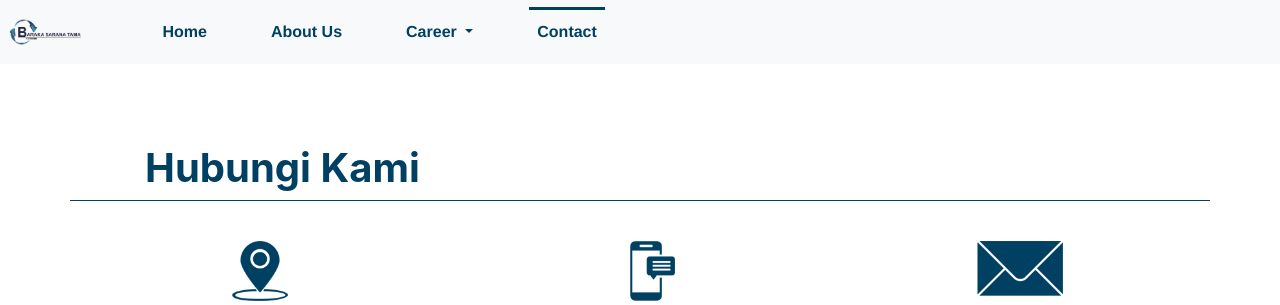
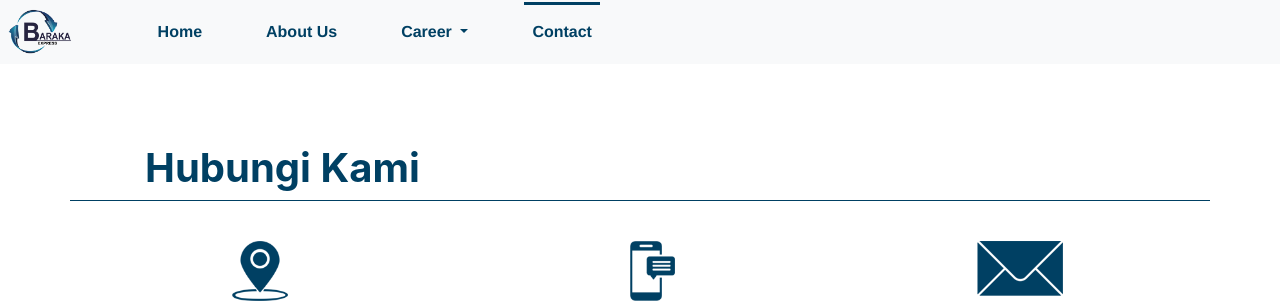
Before and after one commit to aditbro/baraka, a Django app: page /contact/ in a window 1280 px wide. Shown: the top 305 px of the page. Run offline with Django 3.2, Linux system fonts and the light colour scheme; some libraries are stand-ins or nearby versions.

Commit message:
changed logo

```diff
--- a/baraka/settings.py
+++ b/baraka/settings.py
@@ -125,7 +125,7 @@ STATICFILES_DIRS = [
     os.path.join(BASE_DIR, "static")
 ]
 
-STATIC_ROOT = os.path.join(BASE_DIR, "static")
+# STATIC_ROOT = os.path.join(BASE_DIR, "static")
 
 DJRICHTEXTFIELD_CONFIG = {
     'js': ['//tinymce.cachefly.net/4.1/tinymce.min.js'],
--- a/static/css/navbar.css
+++ b/static/css/navbar.css
@@ -40,7 +40,7 @@
 
   .navbar-light .navbar-nav .active a::before {
     border-top: 3px solid #004063;
-    top: -5px;
+    top: -10px;
     content: " ";
     left: 0;
     position: absolute;
--- a/website/templates/website/about_us.html
+++ b/website/templates/website/about_us.html
@@ -17,13 +17,13 @@
     </ol>
     <div class="carousel-inner">
       <div class="carousel-item active">
-        <img class="d-block w-100 slideshow-img" src="{% static 'img/banner_diandalkan.png' %}" alt="First slide">
+        <img class="d-block w-100 slideshow-img" src="{% static 'img/banner_diandalkan.png' %}" alt="baraka">
       </div>
       <div class="carousel-item">
-        <img class="d-block w-100 slideshow-img" src="{% static 'img/banner_waktu.png' %}" alt="Second slide">
+        <img class="d-block w-100 slideshow-img" src="{% static 'img/banner_waktu.png' %}" alt="baraka">
       </div>
       <div class="carousel-item">
-        <img class="d-block w-100 slideshow-img" src="{% static 'img/banner_mutu.png' %}" alt="Second slide">
+        <img class="d-block w-100 slideshow-img" src="{% static 'img/banner_mutu.png' %}" alt="baraka">
       </div>
     </div>
     <a class="carousel-control-prev" href="#mainpage-slideshow" role="button" data-slide="prev">
--- a/website/templates/website/mainpage.html
+++ b/website/templates/website/mainpage.html
@@ -17,10 +17,10 @@
     </ol>
     <div class="carousel-inner">
       <div class="carousel-item active">
-        <img class="d-block w-100 slideshow-img" src="{% static 'img/banner1.jpg' %}" alt="First slide">
+        <img class="d-block w-100 slideshow-img" src="{% static 'img/banner1.jpg' %}" alt="baraka">
       </div>
       <div class="carousel-item">
-        <img class="d-block w-100 slideshow-img" src="{% static 'img/banner2.jpg' %}" alt="Second slide">
+        <img class="d-block w-100 slideshow-img" src="{% static 'img/banner2.jpg' %}" alt="baraka">
       </div>
     </div>
     <a class="carousel-control-prev" href="#mainpage-slideshow" role="button" data-slide="prev">
--- a/website/templates/website/navbar.html
+++ b/website/templates/website/navbar.html
@@ -1,7 +1,7 @@
 {% load static %}
 <nav class="navbar navbar-expand-md navbar-light bg-light" style="background-color: #ffffff;">
   <a class="navbar-brand" href="/">
-    <img src="{% static 'img/logo.png' %}" id="navbar-brand-img" alt="Baraka Logo">
+    <img src="{% static 'img/logo_lama.png' %}" id="navbar-brand-img" alt="Baraka Logo">
   </a>
   <button class="navbar-toggler" type="button" data-toggle="collapse" data-target="#navbar-content" aria-controls="navbar-content" aria-expanded="false" aria-label="Toggle navigation">
     <span class="navbar-toggler-icon"></span>
```
Also changed, not shown: static/img/Logo_lama.png (added), 2 other files.
